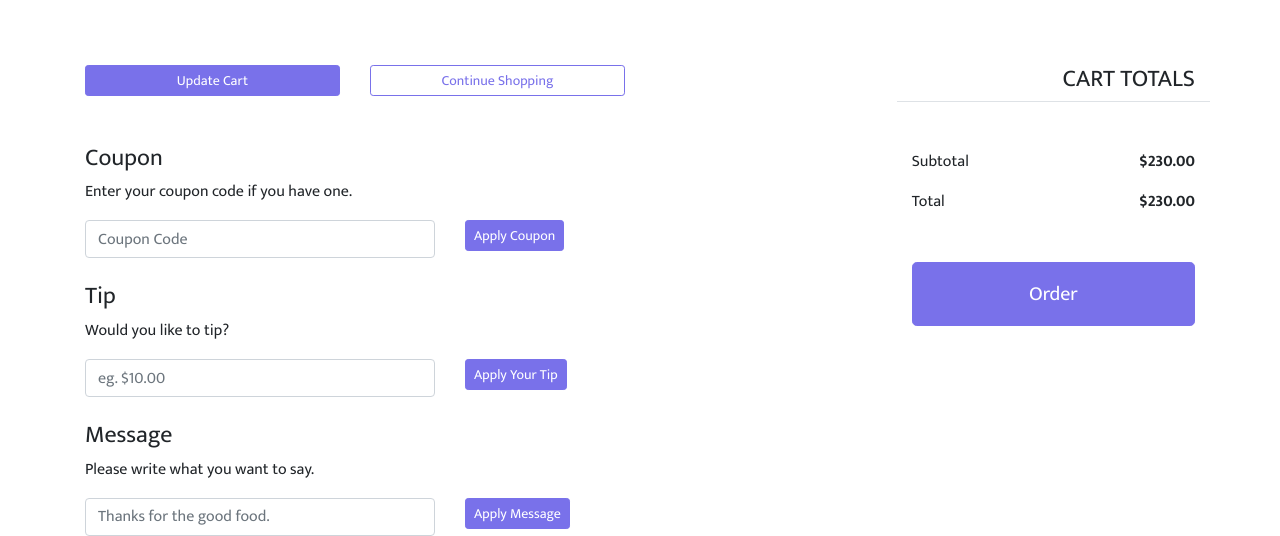
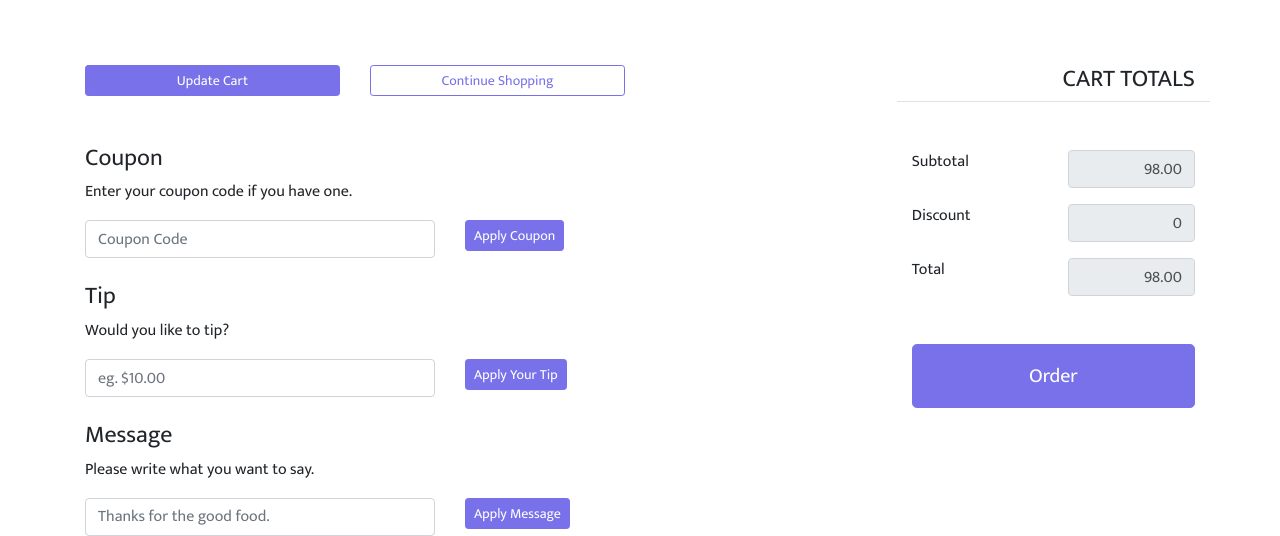
Before and after one commit to SJLEE316/dgu-hotelservice, a Django app: page /pages/cart in a window 1280 px wide. Shown: the part 480-1016 px from the top of the page. Run offline with Django 3.2, Linux system fonts and the light colour scheme; some libraries are stand-ins or nearby versions.

Commit message:
total price

```diff
--- a/dgu_hotelservice/static/js/count.js
+++ b/dgu_hotelservice/static/js/count.js
@@ -1,25 +1,3 @@
-// function form_btn(n){
-//     var text = document.getElementById("text");
-//     text_val = parseInt(text.value);
-//     text_val += n;
-//     text.value = text_val;
-//     if(text_val<=0){
-//         text.value=1;
-//     }
-// }
-
-// function form_btn2(n){
-//     var text = document.getElementById("text2");
-//     text_val = parseInt(text.value);
-//     text_val += n;
-//     text.value = text_val;
-//     if(text_val<=0){
-//         text.value=1;
-//     }
-
-//     countPrice();
-// }
-
 var count1 = 1;
 var countEl = document.getElementById("count1");
 var total_count = document.getElementById("total_count"); //추가
@@ -29,7 +7,17 @@ function plus(){
   count1++;
   countEl.value = count1;
   total_count_view.value = total_count.value * countEl.value; //추가
-}
+
+//   calcul();
+
+  }
+
+// function calcul(){
+//     alert(countEl.value);
+// }
+
+
+
 function minus(){
 
   if (count1 > 1) {
@@ -49,11 +37,26 @@ function plus2(){
   countEl2.value = count2;
   total_count_view2.value = total_count2.value * countEl2.value; //추가
 }
+
 function minus2(){
 
   if (count2 > 1) {
     count2--;
-    countEl.value2 = count2;
+    countEl2.value = count2;
     total_count_view2.value = total_count_view2.value - total_count2.value; //추가
   }
 }
+
+function recalculate() {
+    var price1=49*countEl.value;
+    var price2=49*countEl2.value;
+    subtotal_view.value=price1 + price2;
+
+    realTotal();
+}
+
+function realTotal(){
+    var discount = document.getElementById("discount_view").value;
+    realTotal_view.value=subtotal_view.value - discount;
+    // alert(realTotal_view.value);
+}
--- a/pages/templates/pages/cart.html
+++ b/pages/templates/pages/cart.html
@@ -130,7 +130,7 @@
           <div class="col-md-6">
             <div class="row mb-5">
               <div class="col-md-6 mb-3 mb-md-0">
-                <button class="btn btn-primary btn-sm btn-block">Update Cart</button>
+                <button class="btn btn-primary btn-sm btn-block" onclick="recalculate()">Update Cart</button>
               </div>
               <div class="col-md-6">
                 <button class="btn btn-outline-primary btn-sm btn-block">Continue Shopping</button>
@@ -190,15 +190,33 @@
                     <span class="text-black">Subtotal</span>
                   </div>
                   <div class="col-md-6 text-right">
-                    <strong class="text-black">$230.00</strong>
+                    <strong class="text-black">
+                      <!-- <input id="subtotal"  value="98.00" class="form-control text-right" type="text" hidden=hidden/> -->
+                      <input id="subtotal_view" value="98.00" class="form-control text-right" type="text" readonly/>
+                    </strong>
                   </div>
                 </div>
+                <div class="row mb-3">
+                  <div class="col-md-6">
+                    <span class="text-black">Discount</span>
+                  </div>
+                  <div class="col-md-6 text-right">
+                    <strong class="text-black">
+                      <!-- <input id="discount"  value="0" class="form-control text-right" type="text" hidden=hidden/> -->
+                      <input id="discount_view" value="0" class="form-control text-right" type="text" readonly/>
+                    </strong>
+                  </div>
+                </div>
+
                 <div class="row mb-5">
                   <div class="col-md-6">
                     <span class="text-black">Total</span>
                   </div>
                   <div class="col-md-6 text-right">
-                    <strong class="text-black">$230.00</strong>
+                    <strong class="text-black">
+                      <!-- <input id="realTotal"  value="98.00" class="form-control text-right" type="text" hidden=hidden/> -->
+                      <input id="realTotal_view" value="98.00" class="form-control text-right" type="text" readonly/>
+                    </strong>
                   </div>
                 </div>
 
```
